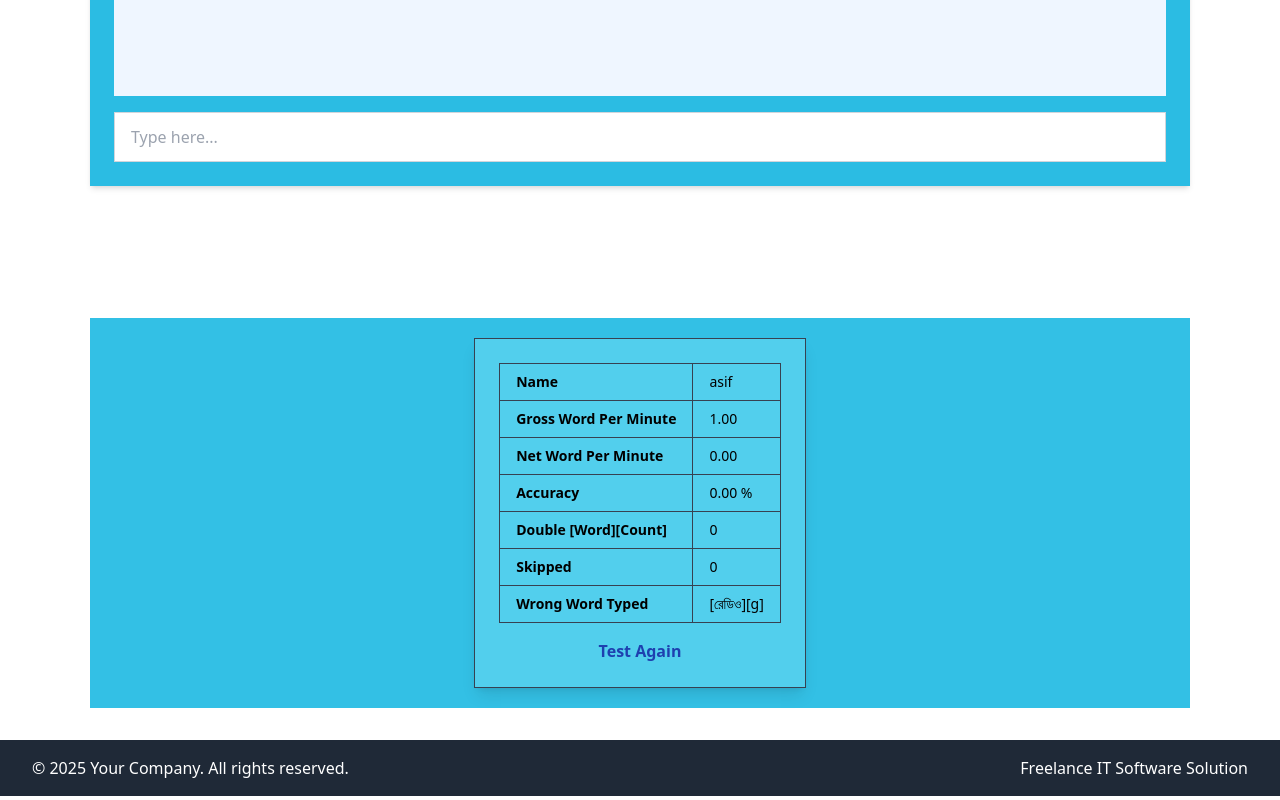
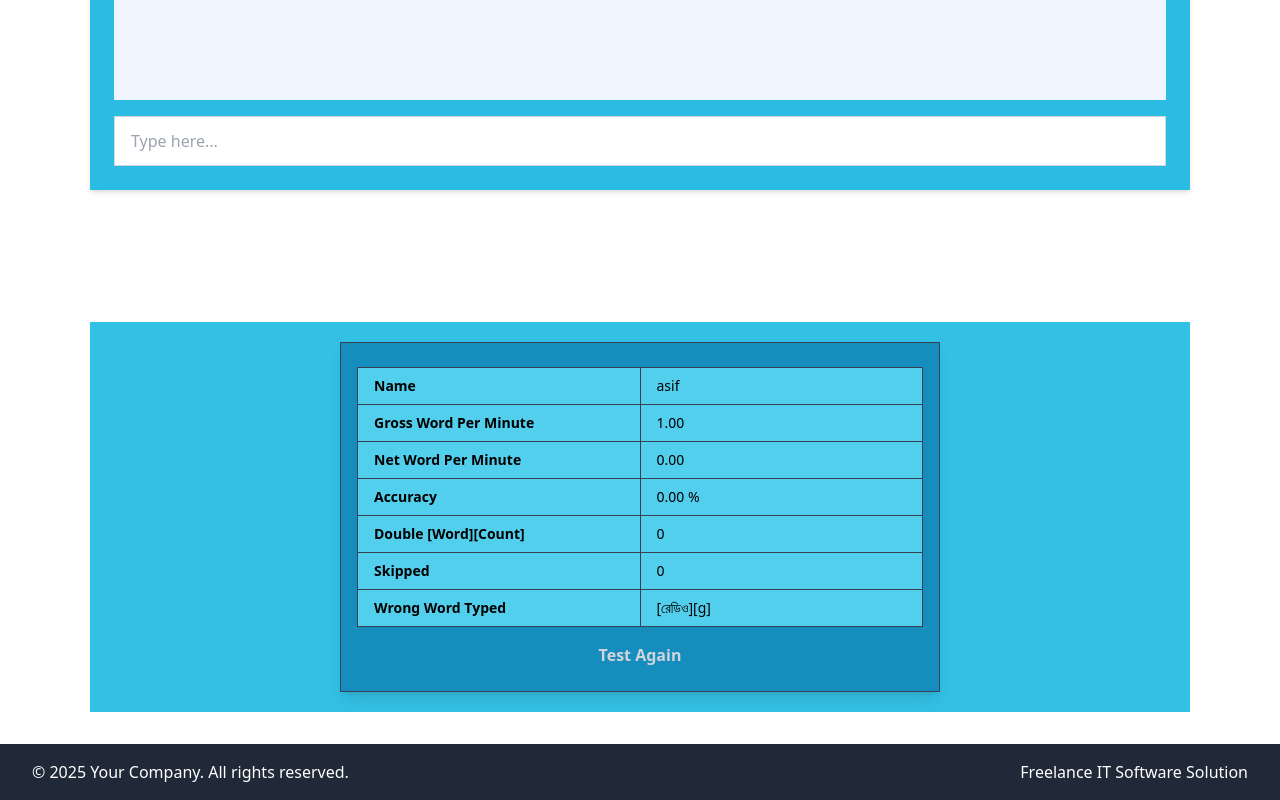
Before and after one commit to ahamedasif07/typingTest, a plain HTML site: page index.html in a window 1280 px wide. Shown: the part 1206-2006 px from the top of the page. Drawn offline with nearby package versions, Linux system fonts and the light colour scheme.

Commit message:
last done

```diff
--- a/index.html
+++ b/index.html
@@ -17,7 +17,7 @@
 </head>
 <body style="background-color: £fff;">
     <!-- navbar starts  -->
-    <nav class="bg-[#78B3D0] text-white  mx-auto py-2">
+    <nav class="bg-[#02668D] text-white  mx-auto py-[10px]">
       <div class="flex justify-between px-4 max-w-[1100px] mx-auto items-center">
           <!-- Left side: Number and Social Media Icons -->
           <div class="flex items-center space-x-4">
@@ -206,13 +206,13 @@
       </div>
     </div>
 </div> -->
-<div class="bg-[#33C0E5] max-w-[1100px] mx-auto flex items-center justify-center py-5">
-    <div class="bg-[#52CFED] border border-gray-700 shadow-lg  p-6">
+<div class="bg-[#33C0E5] max-w-[1100px] px-4 mx-auto flex items-center justify-center py-5">
+    <div class="bg-[#158EBD] px-4 w-[600px] border border-gray-700 shadow-lg  p-6">
       <table class="table-auto border-collapse w-full bg-[#52CFED] text-left text-sm border border-gray-600">
         <tbody>
           <tr>
             <td class="py-2 px-4 border border-gray-700 font-semibold">Name</td>
-            <td class="py-2 px-4 border border-gray-700">asif</td>
+            <td class="py-2 px-4 border border-gray-700 w-1/2">asif</td>
           </tr>
           <tr>
             <td class="py-2 px-4 border border-gray-700 font-semibold">Gross Word Per Minute</td>
@@ -241,7 +241,7 @@
         </tbody>
       </table>
       <div class="mt-4 text-center">
-        <a href="#" class="text-blue-800 hover:underline font-semibold">Test Again</a>
+        <a href="#" class="text-gray-300 hover:underline font-semibold">Test Again</a>
       </div>
     </div>
 </div>
```
